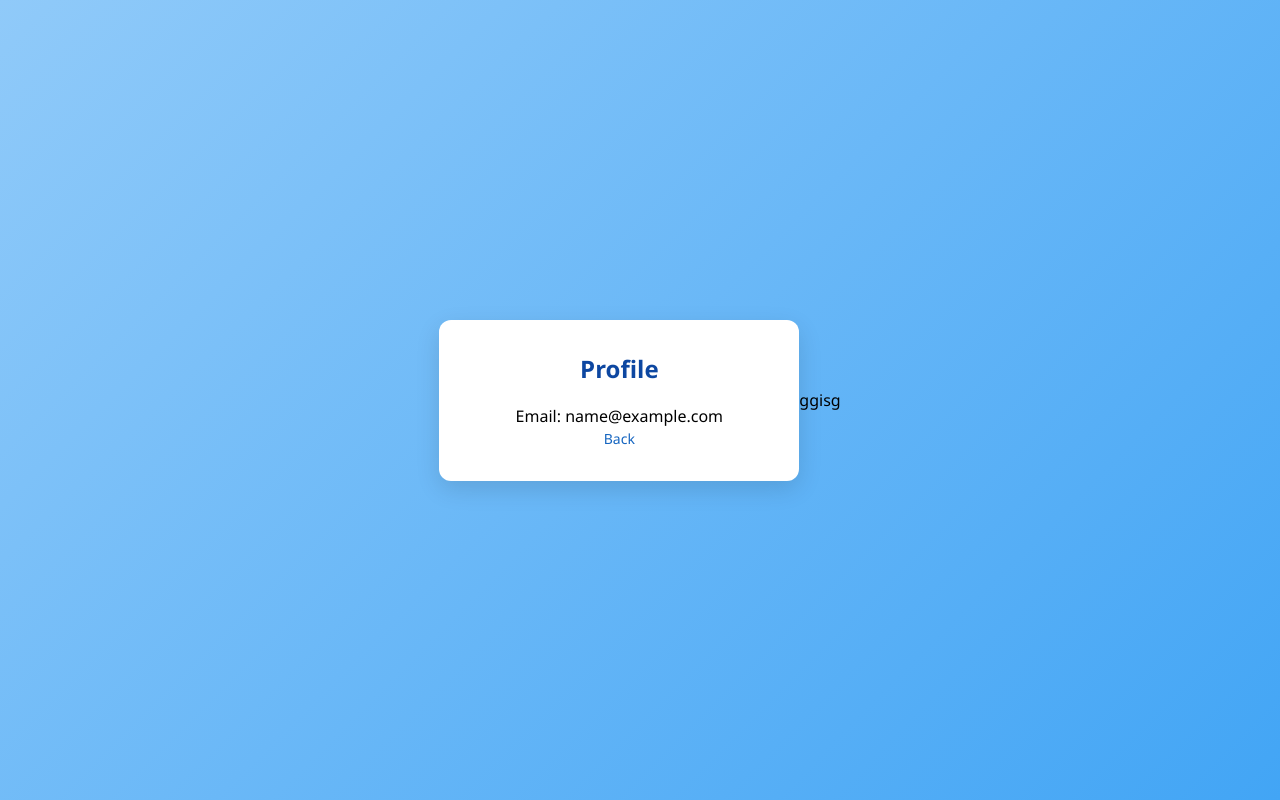
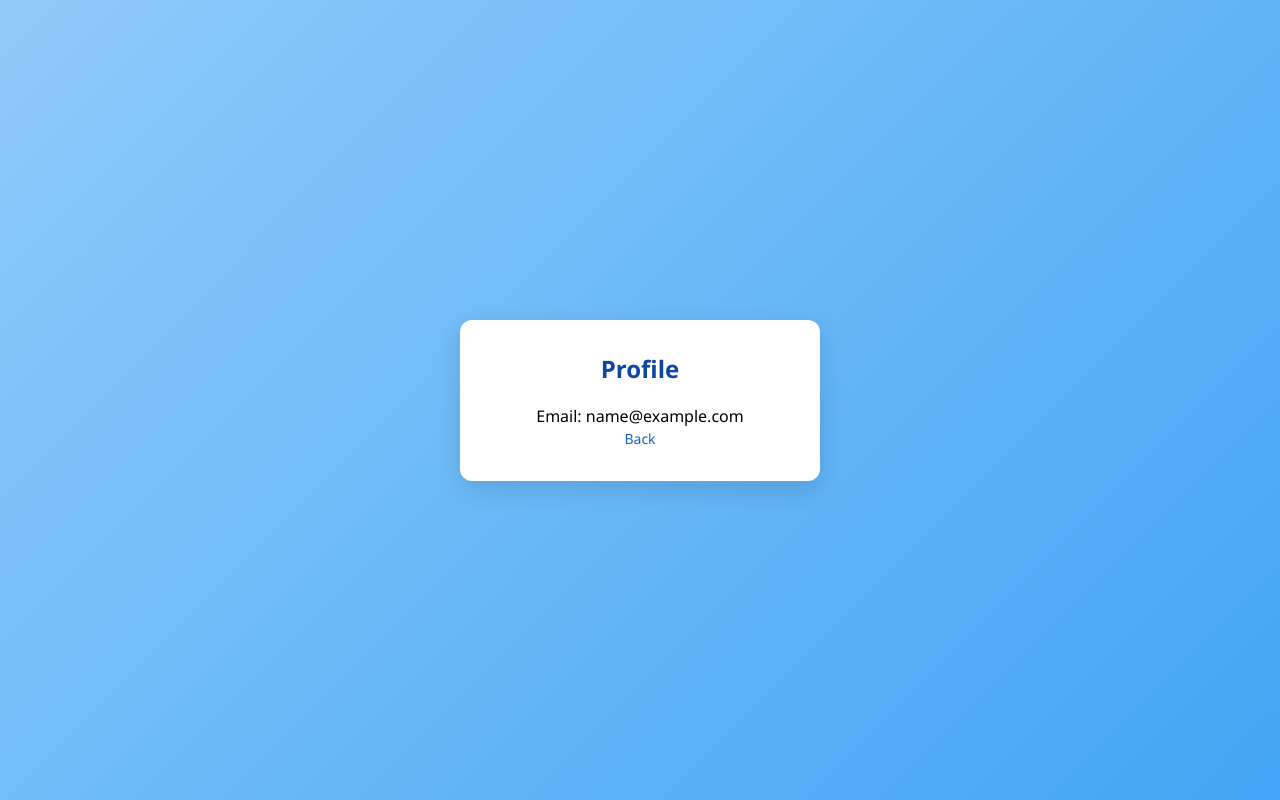
Before and after one commit to thuyahtet/goal-connect-test-login, a PHP site: page /public/profile.php in a window 1280 px wide. Run offline with PHP 8.4, Linux system fonts and the light colour scheme; the visitor is signed in with stand-in values (Sample User, id 1).

Commit message:
Update profile.php

```diff
--- a/public/profile.php
+++ b/public/profile.php
@@ -9,5 +9,5 @@ if (empty($_SESSION['user_id'])) { header('Location: login.html'); exit; }
     <h2>Profile</h2>
     <p>Email: <?php echo htmlspecialchars($_SESSION['user_email']); ?></p>
     <p><a href="dashboard.php">Back</a></p>
-  </div>ggisg
+  </div>
 </body></html>
```
